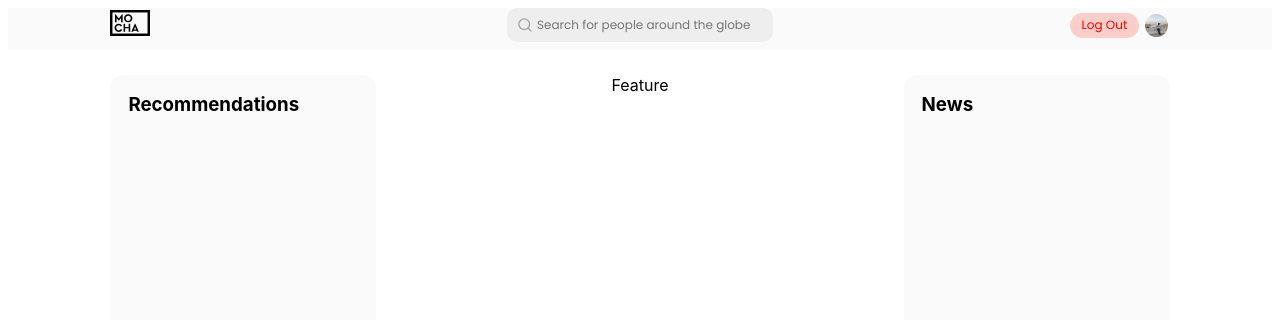
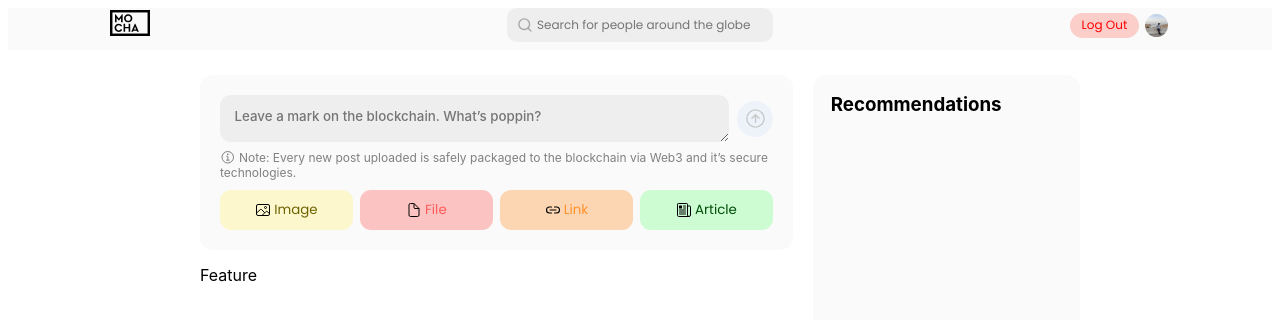
Before and after one commit to arnavxjain/mocha, a React (Create React App) app: page /home in a window 1280 px wide. Shown: the top 320 px of the page. Built offline with nearby package versions, Linux system fonts and the light colour scheme; no server answers; sample sign-in values are in the browser's storage; a small style sheet from the web is missing.

Commit message:
new feature shot enabled

```diff
--- /dev/null
+++ b/src/components/ColoredButton.js
@@ -0,0 +1,12 @@
+import React from 'react'
+
+function ColoredButton({ iconTag, buttonTitle, colorHex, fgHex }) {
+  return (
+    <button style={{ backgroundColor: colorHex }} className="colored-btn">
+        <ion-icon className={iconTag} name={iconTag}></ion-icon>
+        <h4 style={{ color: fgHex }}>{buttonTitle}</h4>
+    </button>
+  )
+}
+
+export default ColoredButton;
--- a/src/components/NewFeature.js
+++ b/src/components/NewFeature.js
@@ -1,7 +1,30 @@
-import React from "react";
+import React, { useState } from "react";
+import ColoredButton from "./ColoredButton";
 
 function NewFeature() {
-    return <div>NewFeature</div>;
+
+    const [post, setPost] = useState("");
+
+    return (
+        <div className="new">
+            <div className="entry">
+                <textarea value={post} onChange={(e) => setPost(e.target.value)} type="text" placeholder="Leave a mark on the blockchain. What’s poppin?"/>
+                <button disabled={post.trim() == "" ? true : false}><ion-icon name="arrow-up-circle-outline"></ion-icon></button>
+            </div>
+            <div className="note">
+                <p>
+                    <ion-icon name="information-circle-outline"></ion-icon>
+                    Note: Every new post uploaded is safely packaged to the blockchain via Web3 and it’s secure technologies.
+                </p>
+            </div>
+            <div className="attachments">
+                <ColoredButton buttonTitle="Image" iconTag="image-outline" colorHex="#FFF17657" fgHex="#6D6200"/>
+                <ColoredButton buttonTitle="File" iconTag="document-outline" colorHex="#ff595957" fgHex="#FF5959"/>
+                <ColoredButton buttonTitle="Link" iconTag="link-outline" colorHex="#FF902957" fgHex="#FF9029"/>
+                <ColoredButton buttonTitle="Article" iconTag="newspaper-outline" colorHex="#76FF8457" fgHex="#004e08"/>
+            </div>
+        </div>
+    )
 }
 
 export default NewFeature;
--- a/src/index.css
+++ b/src/index.css
@@ -341,19 +341,21 @@ body {
 }
 
 .featured {
-    padding: 25px 8vw;
+    padding: 25px 15vw;
     display: flex;
     align-items: flex-start;
     justify-content: space-between;
+    column-gap: 20px;
 }
 
 .recs,
 .news {
     background-color: var(--low-gray);
-    width: 230px;
+    /* width: 230px; */
     padding: 18px 18px;
     border-radius: 14px;
     height: 290px;
+    flex: 0.39;
 }
 
 .recs h3,
@@ -361,3 +363,153 @@ body {
     padding: 0;
     margin: 0;
 }
+
+.feed {
+    flex: 1;
+    display: flex;
+    flex-direction: column;
+    /* height: 100vh; */
+    /* padding-top: 5px; */
+}
+
+.new {
+    /* width: ; */
+    flex: 1;
+    background-color: var(--low-gray);
+    padding: 20px;
+    border-radius: 13px;
+    height: min-content;
+    margin-bottom: 15px;
+}
+
+.entry {
+    display: flex;
+    align-items: center;
+    justify-content: space-between;
+}
+
+.entry input,
+.entry textarea {
+    width: 100%;
+    background: #eeeeee;
+    border-radius: 11px;
+    border: none;
+    outline: none;
+    font-family: "SF Pro Display", sans-serif;
+    font-weight: 500;
+    padding: 6px 10px;
+    height: 28px;
+    margin-right: 8px;
+    text-indent: 4.5px;
+    resize: vertical;
+    min-height: 20px;
+    padding-top: 13px;
+    max-height: 200px;
+}
+
+.entry button {
+    background-color: #3f8cff29;
+    border: none;
+    height: 36px;
+    width: 38.5px;
+    border-radius: 100px;
+    display: flex;
+    align-items: center;
+    cursor: pointer;
+    transition: 0.15s ease-in-out;
+    justify-content: center;
+}
+
+.entry button:disabled {
+    opacity: 0.4;
+    cursor: not-allowed;
+}
+
+.entry button:disabled ion-icon {
+    color: gray;
+}
+
+.entry button:hover {
+    /* opacity: 0.4; */
+    transition: 0.15s ease-in-out;
+    background-color: #3f8cff80;
+}
+
+.entry button ion-icon {
+    color: #3f8cff;
+    font-size: 23px;
+    margin: 0;
+}
+
+.note {
+    display: flex;
+    align-items: center;
+    color: gray;
+    font-size: 12px;
+}
+
+.note p {
+    margin: 0;
+}
+
+.note ion-icon {
+    margin-top: 4px;
+    font-size: 16px;
+    transform: translateY(3.5px);
+    margin-right: 3px;
+}
+
+.colored-btn {
+    border: none;
+    display: flex;
+    align-items: center;
+    /* width: 117px; */
+    /* flex: 0.7; */
+    width: 24%;
+    padding: 10px 15px;
+    border-radius: 11px;
+    outline: none;
+    justify-content: center;
+    column-gap: 3px;
+    font-family: "Poppins", sans-serif;
+    font-weight: 300;
+    cursor: pointer;
+}
+
+.colored-btn h4 {
+    margin: 0;
+    font-weight: 400;
+}
+
+.colored-btn ion-icon {
+    font-size: 16px;
+}
+
+.attachments {
+    margin-top: 10px;
+    display: flex;
+    align-items: center;
+    justify-content: space-between;
+}
+
+.image-outline {
+    color: #463f00;
+}
+
+.document-outline {
+    color: #ff5959 !important;
+}
+
+.link-outline {
+    color: #ff9029;
+}
+
+.newspaper-outline {
+    color: #004e08;
+}
+
+@media (max-width: 1090px) {
+    .recs {
+        display: none;
+    }
+}
--- a/src/screens/Home.js
+++ b/src/screens/Home.js
@@ -1,6 +1,7 @@
 import React from "react";
 import Feature from "../components/Feature";
 import Header from "../components/Header";
+import NewFeature from "../components/NewFeature";
 import News from "../components/News";
 import Recs from "../components/Recs";
 import { doesUserExist } from "../functions/localhandler";
@@ -14,9 +15,11 @@ function Home() {
         <div className="home">
             <Header />
             <div className="featured">
+                <div className="feed">
+                    <NewFeature />
+                    <Feature />
+                </div>
                 <Recs />
-                <Feature />
-                <News />
             </div>
         </div>
     );
```
